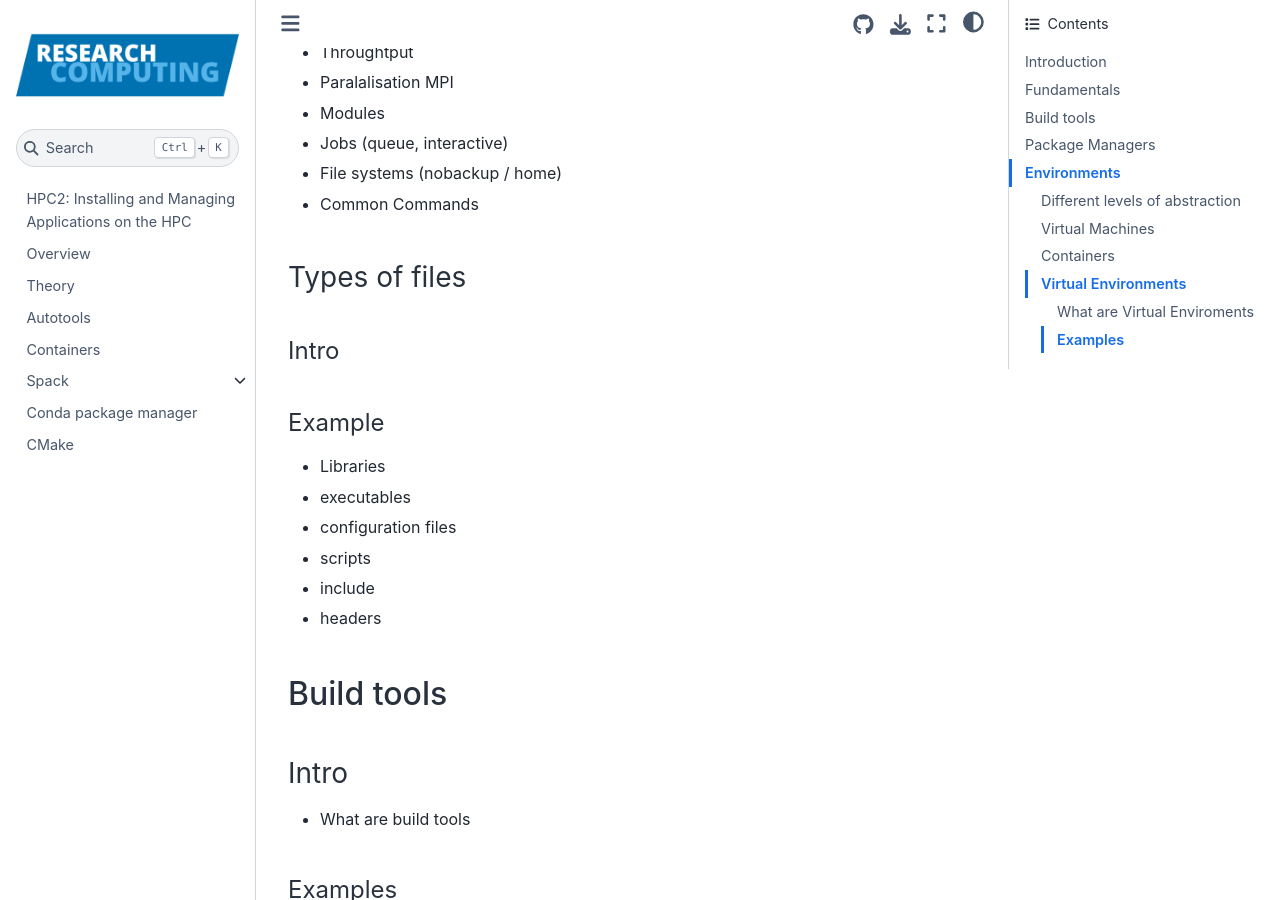
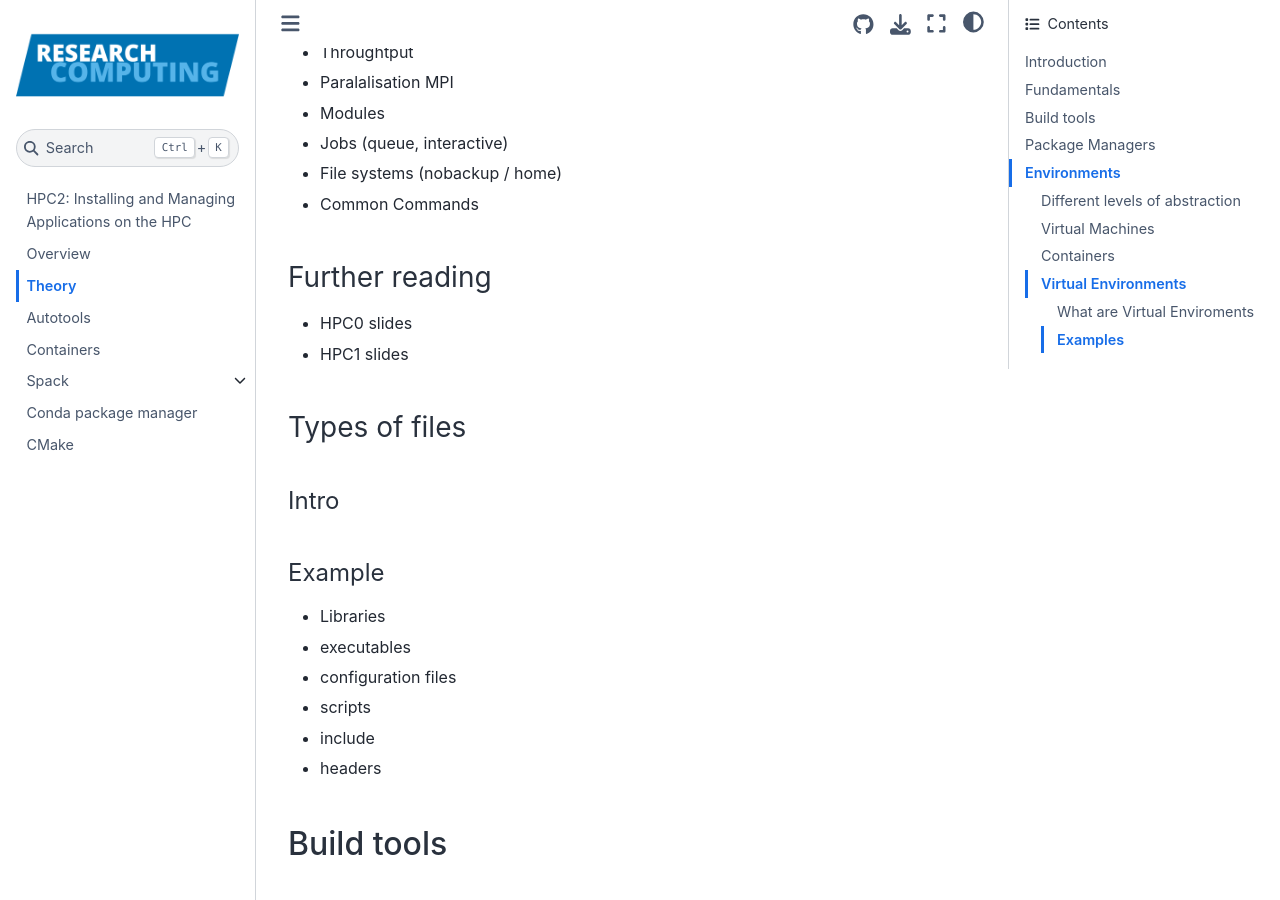
Before and after one commit to ARCTraining/hpc2-software, a Jupyter Book: the page built from book/course/theory.md, in a window 1280 px wide and 900 px high, scrolled down 694 px. Built offline with Jupyter Book 1.0.4 settings and Sphinx 7.4.7 and the Sphinx Book theme 1.1.4, drawn with Linux system fonts in a browser that asks for light colours; some of the changed text lies outside the part shown.

Commit message:
Update toc

```diff
--- a/book/_toc.yml
+++ b/book/_toc.yml
@@ -12,7 +12,7 @@ format: jb-article
 root: welcome
 sections:
 - file: course/start
-- file: course/example
+- file: course/theory
 - file: course/autotools
 - file: course/containers
 - file: course/spack
--- a/book/course/theory.md
+++ b/book/course/theory.md
@@ -18,6 +18,9 @@ Open research, reproducibility, easier to support, productivity reinventing the
 * Jobs (queue, interactive)
 * File systems (nobackup / home)
 * Common Commands
+### Further reading
+* HPC0 slides
+* HPC1 slides
 
 ### Types of files
 #### Intro
```
